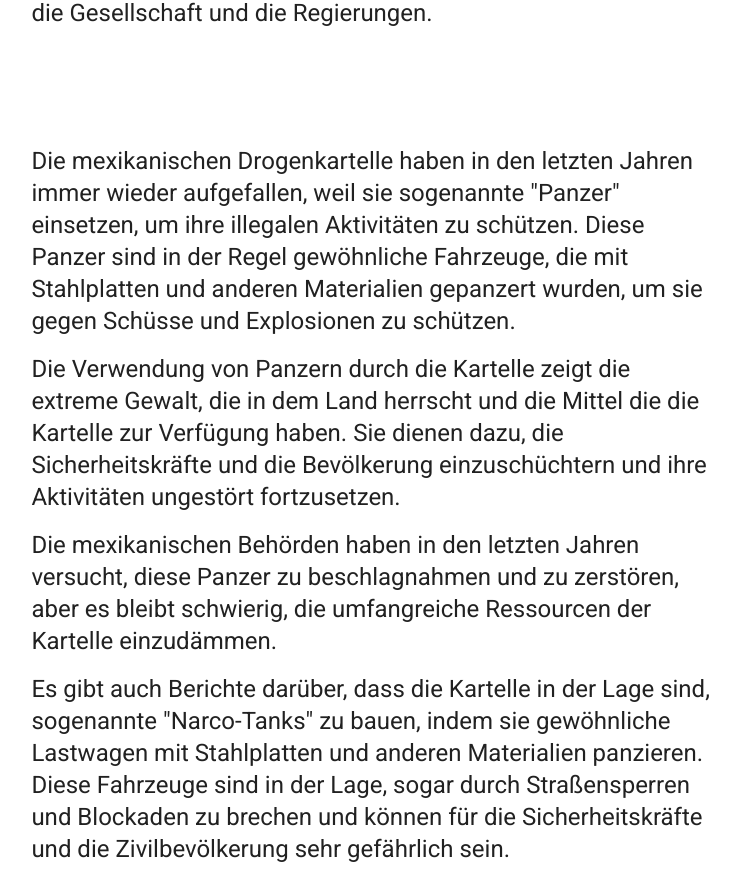
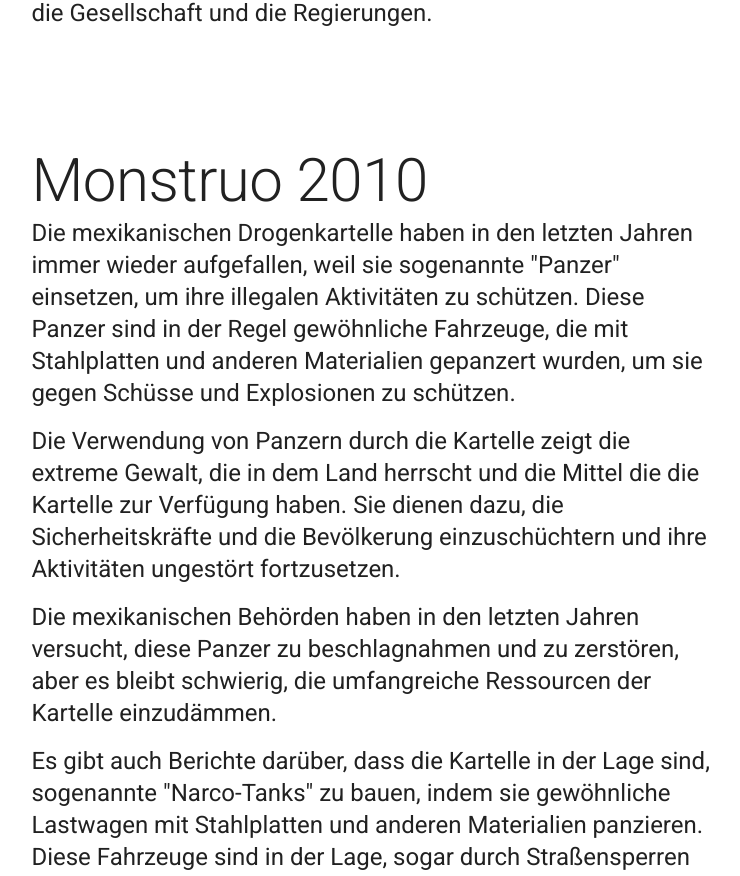
Before and after one commit to four-man-army/PaG_Website, a React (Vite) app: page / in a window 1280 px wide. Shown: the part 2632-3508 px from the top of the page, without its empty margins (263-1003 px from the left). Built offline with nearby package versions, Linux system fonts and the light colour scheme.

Commit message:
added title

```diff
--- a/src/comps/tanktext.jsx
+++ b/src/comps/tanktext.jsx
@@ -5,6 +5,7 @@ import "./interactivtank.css";
 const Tanktext = () => {
     return (
         <div className="leed">
+            <Typography variant="h2">Monstruo 2010</Typography>
             <Typography variant="h5" paragraph>
             Die mexikanischen Drogenkartelle haben in den letzten Jahren immer wieder aufgefallen, weil sie sogenannte "Panzer" einsetzen, um ihre illegalen Aktivitäten zu schützen. Diese Panzer sind in der Regel gewöhnliche Fahrzeuge, die mit Stahlplatten und anderen Materialien gepanzert wurden, um sie gegen Schüsse und Explosionen zu schützen.
             </Typography>
```
